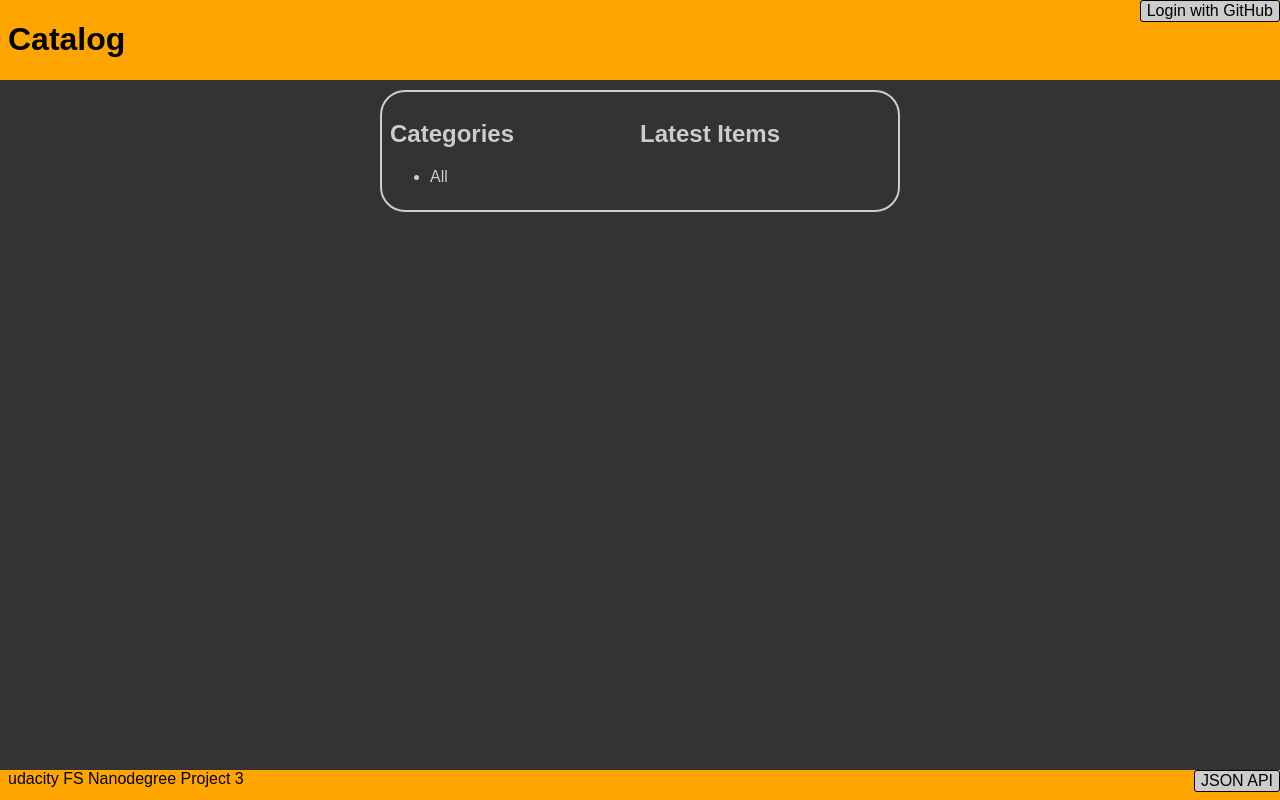
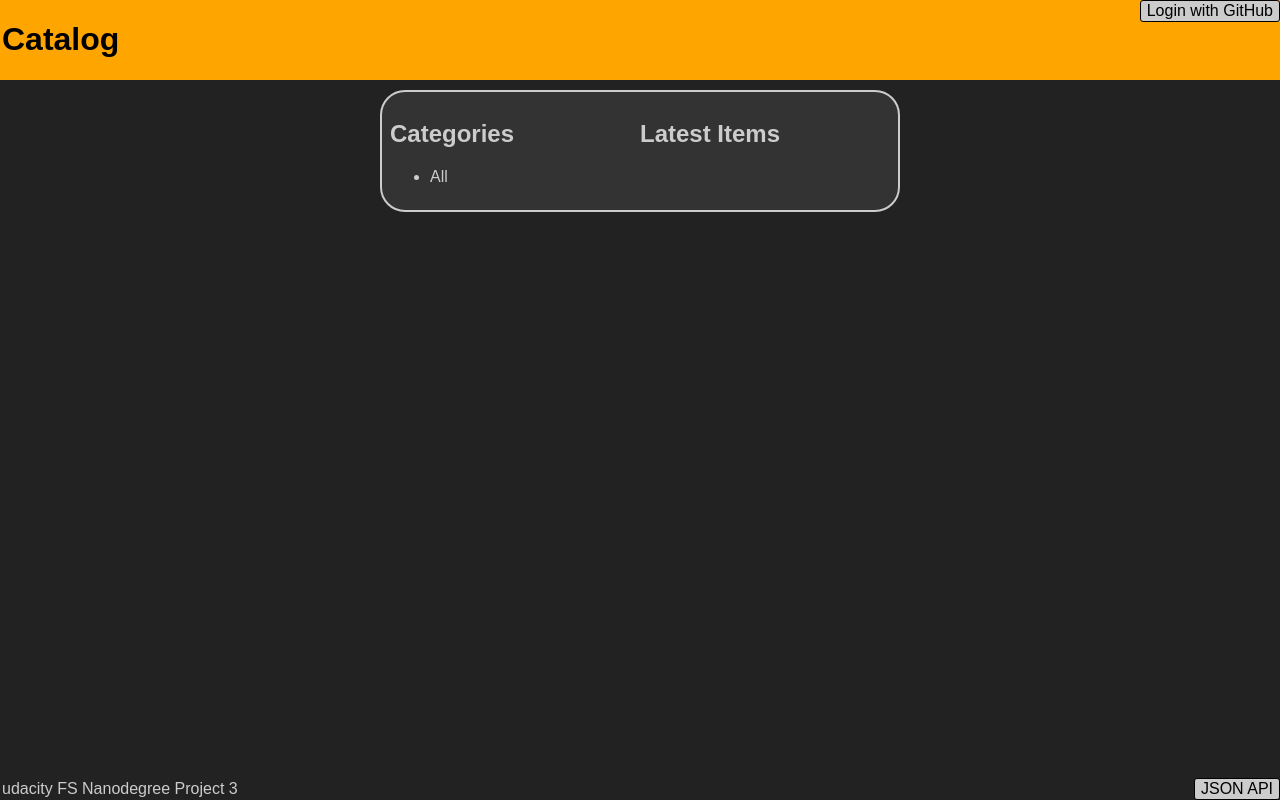
Before and after one commit to danielburkard/udacity_fullstack_project3, a Flask app: template templates/catalog.html in a window 1280 px wide. Run offline with Flask 2, Linux system fonts and the light colour scheme; the template is opened without the code that fills it, so the values that code supplies are empty.

Commit message:
layout changes

```diff
--- a/static/styles.css
+++ b/static/styles.css
@@ -1,6 +1,6 @@
 body {
 	font-family: sans-serif;
-	background-color: #333333;
+	background-color: #222222;
 	margin: 0px 0px 0px 0px;
 	width:100%;
 	margin:0 auto;
@@ -15,21 +15,47 @@ p {
 }
 .header {
 	width:100%;
-	float:left;
+	/*float:left;*/
 	background-color: orange;
 	margin-bottom: 10px;
+	display: flex;
+	display: -webkit-flex;
 }
 .title {
-	float:left;
-	margin-left: 8px;
-	overflow: visible;
+	padding-left: 2px;
+	/*float:left;*/
+	width: 100%;
+	/*margin-left: 8px;
+	overflow: visible;*/
 }
 .login {
-	float:right;
-	text-align: right;
+	width: 280;
+	position: absolute;
+	right: 0;
+	top: 0;
+	display: -webkit-flex;
+	display: flex;
 }
+.buttonright {
+	position: absolute;
+	right: 0;
+}
+.avatar {
+	width: 80px;
+}
+div.username {
+	width: 200px;
+	text-align:right;
+}
+p.username {
+	padding-top: 10px;
+	padding-right: 2px;
+}
+.username > div {
 
-.main {
+}
+.main,.item {
+	background-color: #333333;
 	clear:both;
 	color: #CCCCCC;
 	overflow: auto;
@@ -43,10 +69,13 @@ p {
 	border-radius: 25px;
 	padding: 8px 8px 8px 8px;
 }
+.main {
+	display: -webkit-flex;
+	display: flex;
+}
 .footer {
-	clear:both;
 	color: black;
-	background-color: orange;
+	/*background-color: #333333;*/
 	/*overflow: auto;*/
 	margin-top: 8px;
 	padding: 0px 0px 0px 0px;
@@ -54,7 +83,20 @@ p {
 	bottom: 0;
 	right: 0;
 	width: 100%;
-	/*text*/-align: right;
+	color: #CCCCCC;
+	/*text-align: right;*/
+	display: -webkit-flex;
+	display: flex;
+}
+.json {
+	width: 200px;
+	position: absolute;
+	right: 0;
+	bottom: 0;
+}
+.udacity {
+	width: 100%;
+	padding: 2px 2px 2px 2px
 }
 .itemimage {
 	float: left;
@@ -62,16 +104,16 @@ p {
 	border-top-left-radius: 15px;
 }
 .categories {
-	float: left;
+	/*float: left;*/
 	width: 50%;
 }
 .items {
-	float: right;
+	/*float: right;*/
 	width: 50%;
 }
 .flash {
-	clear:both;
-	overflow: auto;
+	/*clear:both;*/
+	/*overflow: auto;*/
 	max-width: 520px;
 	min-width: 320px;
 	margin-right: auto;
--- a/templates/additem.html
+++ b/templates/additem.html
@@ -1,5 +1,5 @@
 {% include 'header.html' %}
-<div class="main" style="clear: both">
+<div class="item">
 	<form action="#" method = 'post'>
 		<h2>Add Item</h2>
 		<dl>
--- a/templates/catalog.html
+++ b/templates/catalog.html
@@ -1,5 +1,5 @@
 {% include 'header.html' %}
-	<div class="main" style="clear: both">
+	<div class="main">
 		<div class="categories">
 			<h2>Categories</h2>
 			<ul>
--- a/templates/deleteitem.html
+++ b/templates/deleteitem.html
@@ -1,5 +1,5 @@
 {% include 'header.html' %}
-	<div class="main">
+	<div class="item">
 		<h2> Are you sure you want to delete {{item.name}}?</h2>
 		<p>
 			<form action="#" method='post'>
--- a/templates/edititem.html
+++ b/templates/edititem.html
@@ -1,5 +1,5 @@
 {% include 'header.html' %}
-	<div class="main">
+	<div class="item">
 		<form action="#" method='post'>
 			<h2>Edit Item {{item.name}}</h2>
 			<dl>
--- a/templates/footer.html
+++ b/templates/footer.html
@@ -1,6 +1,6 @@
 <div class="footer">
-	<p style="float: right"><a href="{{url_for('catalogjson')}}"><button>JSON API</button></a></p>
-	<p style="float: left; margin-left: 8px;">udacity FS Nanodegree Project 3</p>
+	<div class="udacity">udacity FS Nanodegree Project 3</div>
+	<div class="json"><a href="{{url_for('catalogjson')}}"><button style="float: right">JSON API</button></a></div>
 </div>
 </body>
 </html>
--- a/templates/header.html
+++ b/templates/header.html
@@ -12,11 +12,15 @@
 	</div>
 	<div class="login">
 		{% if user %}
-		<p><img src="{{user.avatar}}" width="64" height="64" alt="Avatar"></p>
-		<p>Logged in as {{user.name}}</p>
-		<p><a href="{{url_for('logoutUser')}}"><button style="float: right">Logout</button></a></p>
+		<div class="username">
+			<div><p class="username">{{user.name}}</p></div>
+			<a href="{{url_for('logoutUser')}}"><button style="float: right">Logout</button></a>
+		</div>
+		<div class="avatar">
+			<img src="{{user.avatar}}" width="80" height="80" alt="Avatar">
+		</div>
 		{% else %}
-		<a href="{{url_for('loginUser')}}"><button style="float: right">Login with GitHub</button></a>
+		<a href="{{url_for('loginUser')}}"><button class="buttonright">Login with GitHub</button></a>
 		{% endif %}
 	</div>
 </div>
--- a/templates/item.html
+++ b/templates/item.html
@@ -1,5 +1,5 @@
 {% include 'header.html' %}
-	<div class="main">
+	<div class="item">
 		{% if item.image %}
 		<p><img class="itemimage" src="{{item.image}}" width="256" height="256" alt="Image">
 		</p>
@@ -23,7 +23,7 @@
 		{% endif %}
 		<p>
 			<a href="{{url_for('showCategory',category_name=item.category.name)}}">
-				<button>Back</button>
+				<button class:"jsonbutton">Back</button>
 			</a>
 		</p>
 	</div>
```
